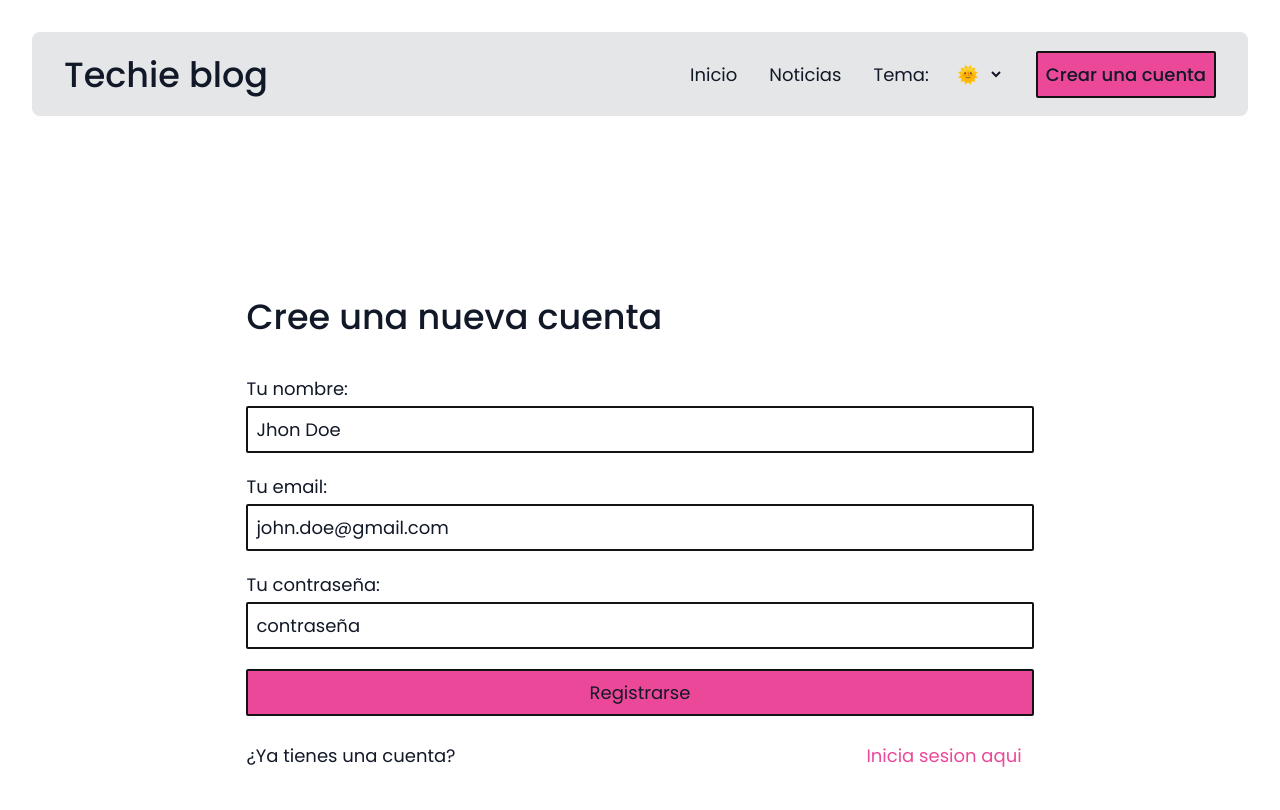
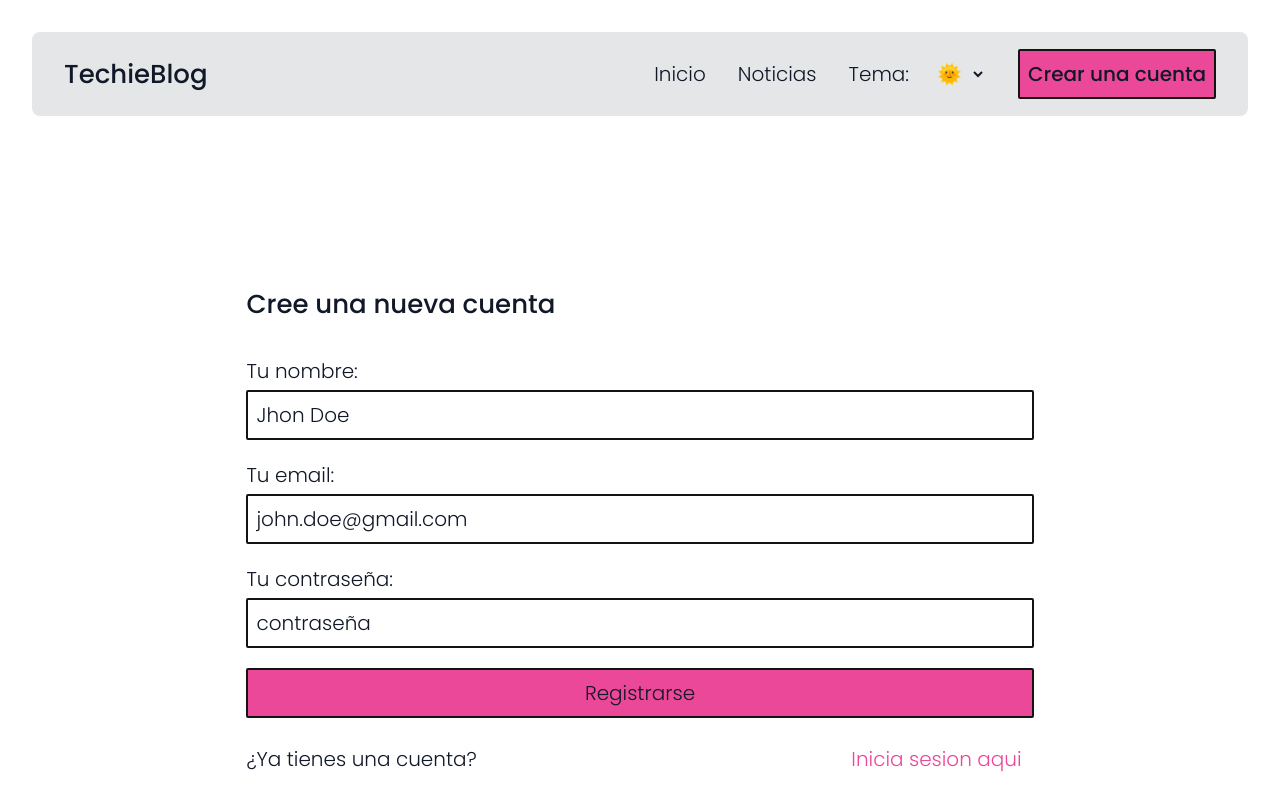
Before and after one commit to FacundoRocha18/techie-blog-webapp, a React (Vite) app: page /register in a window 1280 px wide. Shown: the top 810 px of the page. Built offline with nearby package versions, Linux system fonts and the light colour scheme; no server answers; the database is empty.

Commit message:
Working on new post layout

```diff
--- /dev/null
+++ b/src/components/Molecules/AuthorInfo.tsx
@@ -0,0 +1,29 @@
+import styled from 'styled-components'
+import { ThemeProps } from 'types'
+
+export const AuthorContainer = styled('div')`
+	align-items: center;
+	display: grid;
+	gap: 16px;
+	grid-template-columns: repeat(3, auto);
+	width: fit-content;
+`
+
+export const AuthorAvatar = styled('img')`
+	border-radius: 100%;
+	grid-column: span 1 / span 1;
+	height: 50px;
+	width: 50px;
+`
+
+export const AuthorName = styled('p')`
+	grid-column: span 1 / span 1;
+`
+
+export const AuthorTag = styled('span')`
+	background-color: var(${({ theme }: ThemeProps) => theme.accent});
+	border-radius: 4px;
+	grid-column: span 1 / span 1;
+	font-size: 16px;
+	padding: 2px 6px;
+`
--- a/src/components/Molecules/CardBody.tsx
+++ b/src/components/Molecules/CardBody.tsx
@@ -1,6 +1,6 @@
 import React from 'react'
 import PropTypes from 'prop-types'
-import { StyledPrimLink, StyledTitle, TextDecorator } from 'components'
+import { AuthorAvatar, AuthorContainer, AuthorName, AuthorTag, StyledPrimLink, StyledTitle, TextDecorator } from 'components'
 import { Link } from 'react-router-dom'
 import { IPost, ThemeProps } from 'types'
 import styled from 'styled-components'
@@ -10,10 +10,15 @@ const StyledCardBody = styled('div')`
 	display: grid;
 	gap: 16px 0px;
 	grid-template-columns: repeat(1, 1fr);
-	grid-template-rows: repeat(3, auto);
+	grid-template-rows: repeat(2, auto);
 	height: fit-content;
 	padding: 16px;
 
+	@media (min-width: 768px) {
+  	& {
+			grid-template-rows: repeat(3, auto);
+  	}
+	}
 
 	@media only screen and (min-width: 1024px) {
 		& {
@@ -33,6 +38,7 @@ const StyledContentParagraph = styled('div')`
 	grid-row: span 1 / span 1;
 	grid-row-start: 3;
 	position: relative;
+	display: none;
 
 	@media (min-width: 768px) {
   	& {
@@ -61,13 +67,6 @@ const StyledContentParagraph = styled('div')`
  	}
 `
 
-const StyledAuthorParagraph = styled('p')`
-	grid-column: span 1 / span 1;
-	grid-row: span 1 / span 1;
-	grid-row-start: 2;
-	align-self: flex-start;
-`
-
 export const CardBody = ({ data }: { data: IPost }) => {
 	const { theme } = useThemeContext()
 
@@ -76,9 +75,11 @@ export const CardBody = ({ data }: { data: IPost }) => {
 			<Link to={`post/${data.post_uuid}`}>
 				<StyledTitle aria-rowspan={1} aria-colspan={1}>{data.title}</StyledTitle>
 			</Link>
-			<StyledAuthorParagraph>
-				Autor: <TextDecorator>{data.author_name}</TextDecorator>
-			</StyledAuthorParagraph>
+			<AuthorContainer>
+				<AuthorAvatar src={data.author_avatar} />
+				<AuthorName>{data.author_name}</AuthorName>
+				<AuthorTag theme={theme}>Autor</AuthorTag>
+			</AuthorContainer>
 			<StyledContentParagraph theme={theme}>
 				<p>
 					{data.content}
--- a/src/components/Molecules/Header.tsx
+++ b/src/components/Molecules/Header.tsx
@@ -156,7 +156,7 @@ export const Header = () => {
 			<HeaderOuterArea className={isActiveClass}>
 				<HeaderInnerArea theme={theme}>
 					<Link to={'/'} className='header-title' onClick={() => setIsVisible(false)}>
-						<StyledTitle>Techie blog</StyledTitle>
+						<StyledTitle>TechieBlog</StyledTitle>
 					</Link>
 					<HeaderButtonContainer>
 						<MenuToggle />
--- a/src/components/Molecules/PostBody.tsx
+++ b/src/components/Molecules/PostBody.tsx
@@ -14,21 +14,9 @@ const StyledBodyContainer = styled('div')`
 				width: 90%;
 			}
 	}
-
-	@media only screen and (min-width: 1024px) {
-			& {
-				width: 100%;
-			}
-	}
 `
 const StyledBodyParagraph = styled('p')`
-	font-size: 2rem;
-
-	@media only screen and (min-width: 1024px) {
-			& {
-				font-size: 2.3rem;
-			}
-	}
+	width: 70%;
 `
 
 export const PostBody = ({ post }: { post: IPost }) => {
@@ -41,7 +29,7 @@ export const PostBody = ({ post }: { post: IPost }) => {
 				Nunc a elit justo. Sed vel lectus est. Etiam aliquet, nisl in tempus varius, magna sem fringilla nulla, eu laoreet elit urna et nulla. Sed tellus purus, malesuada a neque ut, porttitor semper nunc. In efficitur, elit interdum malesuada pharetra, lectus sem vulputate nisi, non euismod mauris orci sit amet turpis. Ut iaculis lectus ut lorem fringilla, ut vestibulum elit pulvinar. Nulla convallis vitae lectus vel vulputate. Fusce sit amet tortor ac ipsum scelerisque fringilla sit amet eget felis. Aenean id leo lobortis, consequat nisi eu, congue dolor. Nunc volutpat sapien et nunc varius bibendum. Praesent hendrerit fermentum ligula, varius pretium urna pellentesque vitae. Nullam et nunc lobortis, consequat libero nec, eleifend urna.
 			</StyledBodyParagraph>
 			<StyledImage
-				src={post.image_reference}
+				src={'https://uacbbrykglstgwrecfde.supabase.co/storage/v1/object/sign/images/ryzen%207000.jpg?token=eyJhbGciOiJIUzI1NiIsInR5cCI6IkpXVCJ9.eyJ1cmwiOiJpbWFnZXMvcnl6ZW4gNzAwMC5qcGciLCJpYXQiOjE2Nzc2OTY0OTksImV4cCI6MTcwOTIzMjQ5OX0.Ol2O2kmyFW7wKukZOBgYOdftooQBFrOmhXrwIU7gyx8&t=2023-03-01T18%3A48%3A19.484Z'}
 				alt={post.title + ', ' + post.theme}
 				height='100%'
 				width='100%'
--- a/src/components/Molecules/PostHeading.tsx
+++ b/src/components/Molecules/PostHeading.tsx
@@ -1,42 +1,16 @@
-import { StyledImage, StyledTitle } from 'components'
+import { StyledImage, StyledTitle, AuthorAvatar, AuthorName, AuthorTag, AuthorContainer } from 'components'
 import { useThemeContext } from 'contexts/Theme/ThemeContext'
 import PropTypes from 'prop-types'
 import styled from 'styled-components'
-import { IPost, ThemeProps } from 'types'
+import { IPost } from 'types'
 
 const StyledPostHeading = styled('section')`
 	display: flex;
 	flex-direction: column;
 	gap: 2rem;
 	height: fit-content;
+	margin-bottom: 20px;
 	width: 100%;
-`
-
-const AuthorContainer = styled('div')`
-	align-items: center;
-	display: grid;
-	gap: 16px;
-	grid-template-columns: repeat(3, auto);
-	width: fit-content;
-`
-
-const AuthorAvatar = styled('img')`
-	border-radius: 100%;
-	grid-column: span 1 / span 1;
-	height: 50px;
-	width: 50px;
-`
-
-const AuthorName = styled('p')`
-	grid-column: span 1 / span 1;
-`
-
-const AuthorTag = styled('span')`
-	background-color: var(${({ theme }: ThemeProps) => theme.accent});
-	border-radius: 4px;
-	grid-column: span 1 / span 1;
-	font-size: 16px;
-	padding: 2px 6px;
 `
 
 const DateContainer = styled('div')`
@@ -46,9 +20,13 @@ const DateContainer = styled('div')`
 `
 
 const InfoContainer = styled('div')`
+	align-items: center;
+	background-color: var(--gray-300);
+	border-radius: 4px;
 	display: flex;
-	flex-direction: column;
 	gap: 16px;
+	justify-content: space-between;
+	padding: 26px;
 `
 
 export const PostHeading = ({ post }: { post: IPost }) => {
@@ -57,6 +35,12 @@ export const PostHeading = ({ post }: { post: IPost }) => {
 	return (
 		<StyledPostHeading>
 			<StyledTitle>{post.title}</StyledTitle>
+			<StyledImage
+				src={post.image_reference}
+				alt={post.title + ', ' + post.theme}
+				height='100%'
+				width='100%'
+			/>
 			<InfoContainer>
 				<AuthorContainer>
 					<AuthorAvatar src={post.author_avatar} />
@@ -64,15 +48,9 @@ export const PostHeading = ({ post }: { post: IPost }) => {
 					<AuthorTag theme={theme}>Autor</AuthorTag>
 				</AuthorContainer>
 				<DateContainer>
-					<p>Subido el: {post.created_at}</p>
+					<p>Subido el {post.created_at}</p>
 				</DateContainer>
 			</InfoContainer>
-			<StyledImage
-				src={post.image_reference}
-				alt={post.title + ', ' + post.theme}
-				height='100%'
-				width='100%'
-			/>
 		</StyledPostHeading>
 	)
 }
--- a/src/components/Organisms/PostCard.tsx
+++ b/src/components/Organisms/PostCard.tsx
@@ -14,7 +14,7 @@ const StyledCard = styled('article')`
 	grid-template-rows: repeat(2, auto);
 	min-height: 325px;
 
-	& img {
+	& > img {
 		border-radius: 4px;
 		width: 100%;
 	}
--- a/src/components/index.ts
+++ b/src/components/index.ts
@@ -15,6 +15,7 @@ export * from './Molecules/CardBody'
 export * from './Molecules/Overlay'
 export * from './Molecules/Menu'
 export * from './Molecules/Navigation'
+export * from './Molecules/AuthorInfo'
 
 // Atoms
 export * from './Atoms/Buttons'
--- a/src/contexts/Theme/theme.variables.css
+++ b/src/contexts/Theme/theme.variables.css
@@ -20,17 +20,17 @@
 
 	/* Start of text sizes */
 
-	--body-text: 1.5rem;
-	--heading-text: 2.1rem;
-	--subheading-text: 1.8rem;
+	--heading-text: 22px;
+	--subheading-text: 20px;
+	--body-text: 18px;
 
 	/* End of text sizes */
 
 	/* Start of text weights */
 
 	--heading-weight: 500;
-	--subheading-weight: 300;
-	--body-weight: 400;
+	--subheading-weight: 400;
+	--body-weight: 300;
 
 	/* End of text weights */
 
@@ -50,8 +50,8 @@
 
 @media (min-width: 1080px) {
 	:root {
-		--body-text: 1.8rem;
-		--heading-text: 3.5rem;
-		--subheading-text: 3rem;
+		--heading-text: 26px;
+		--subheading-text: 24px;
+		--body-text: 20px;
 	}
 }
```
